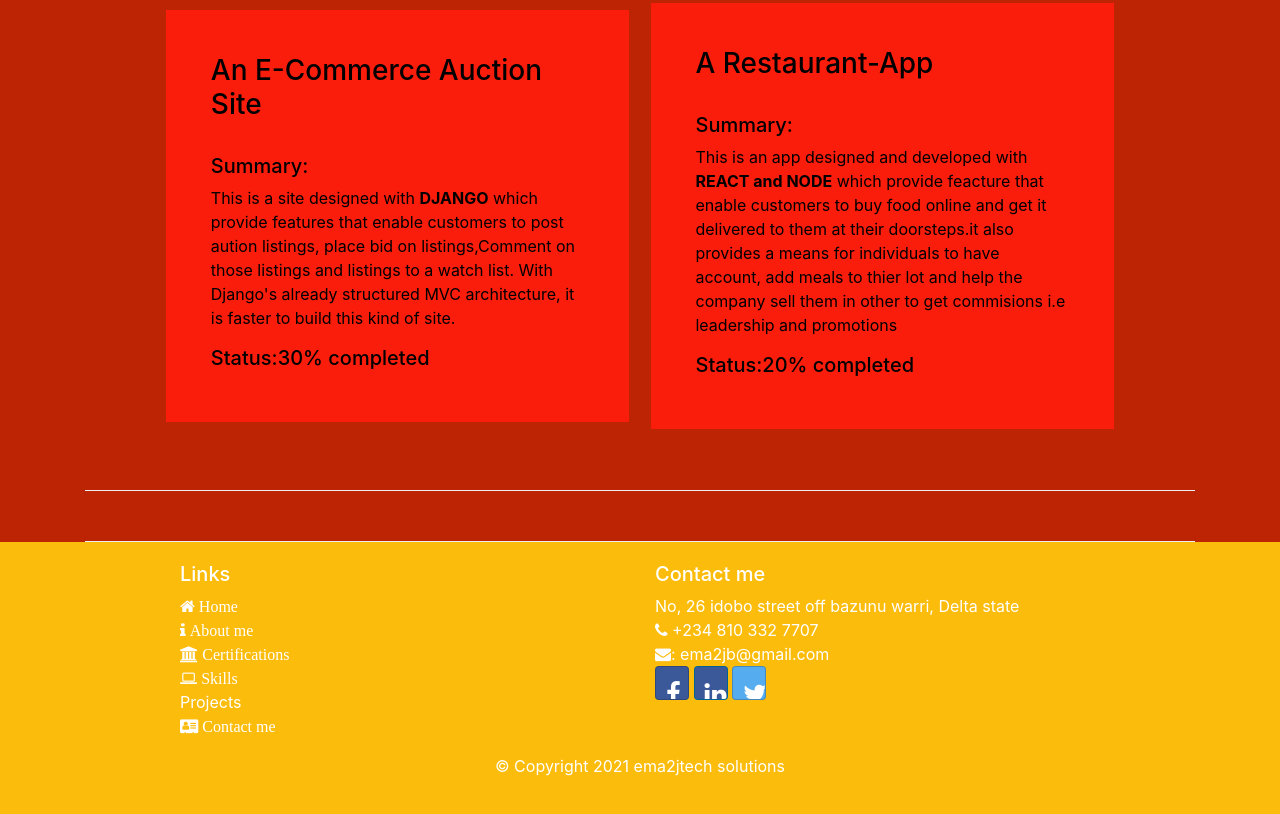
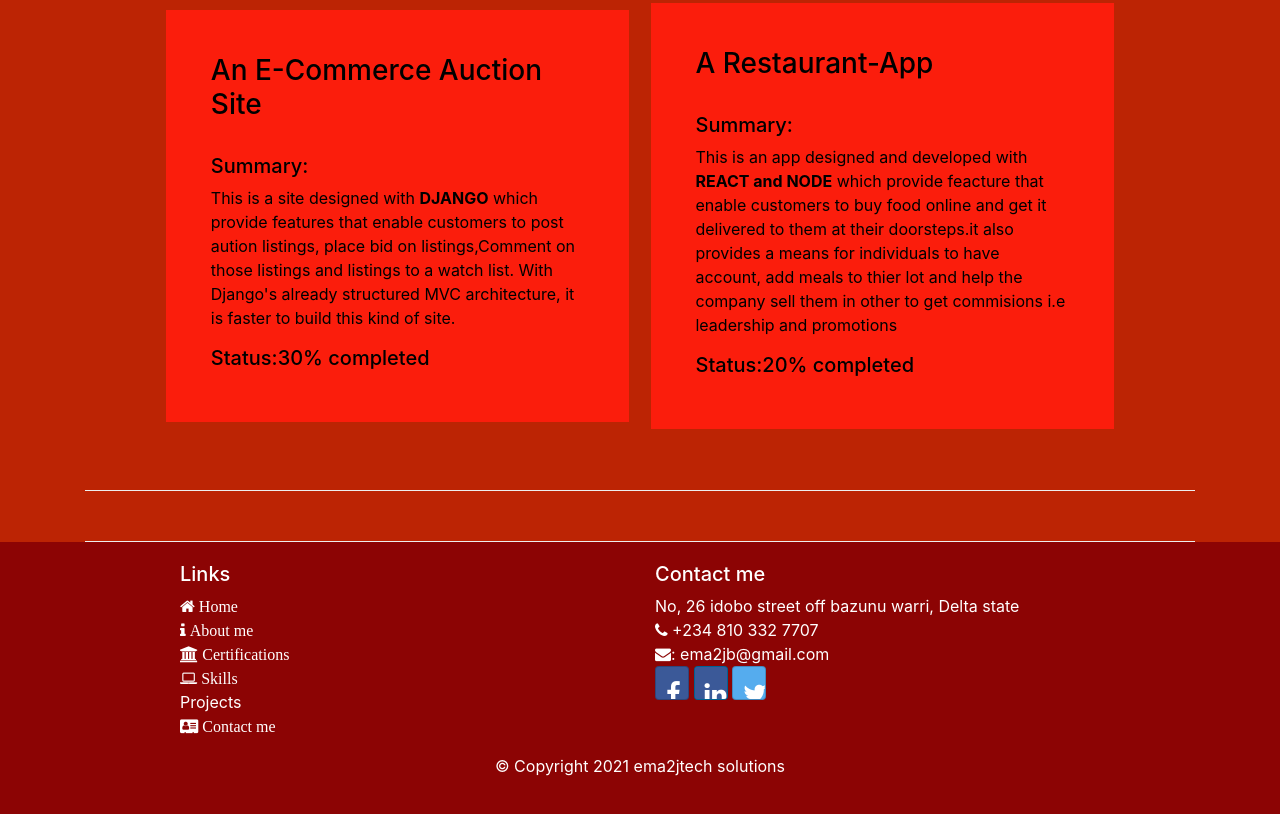
Before and after one commit to ema2jb/portfolio, a plain HTML site: page index.html in a window 1280 px wide. Shown: the part 2337-3151 px from the top of the page. Drawn offline with nearby package versions, Linux system fonts and the light colour scheme.

Commit message:
Update portfolio.css

```diff
--- a/portfolio.css
+++ b/portfolio.css
@@ -49,7 +49,7 @@ section h2{
 
 }
 .footer{
-    background-color: #fbbc0c;
+    background-color: #8c0404;
     margin:0% auto;
     padding:20px 0px;
     color:white;
```
